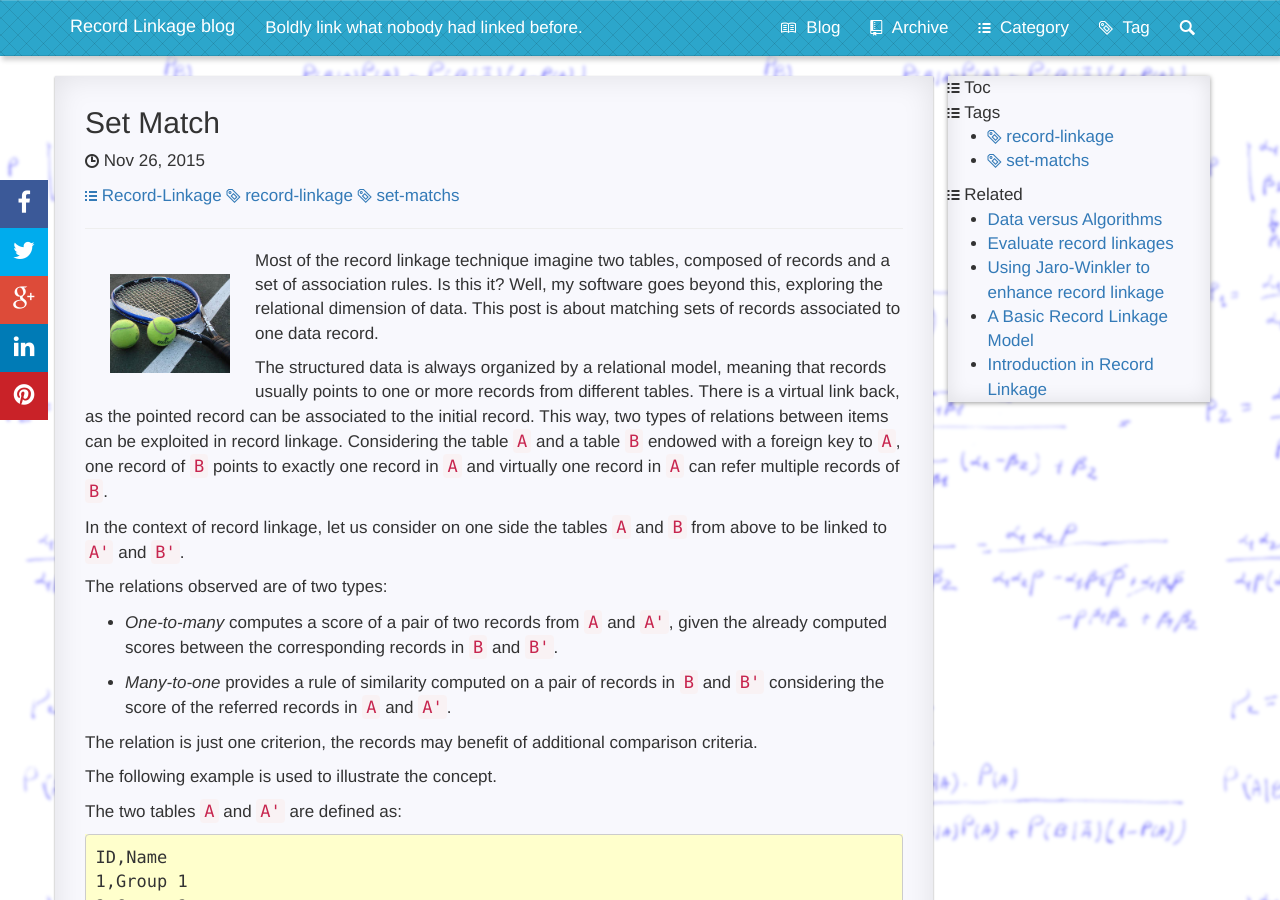
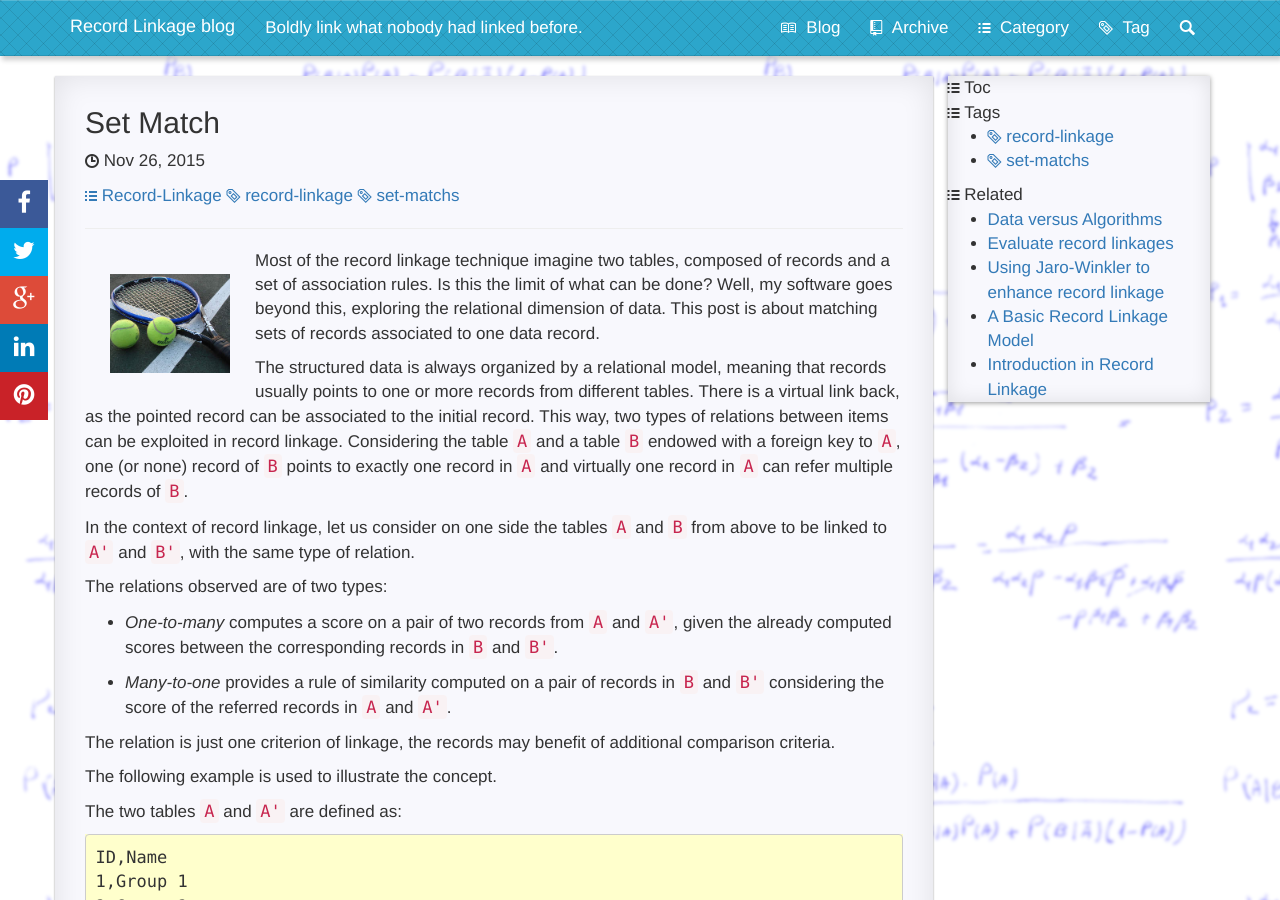
Before and after one commit to RazvanML/reco-link, a Jekyll site: the page built from _posts/2015-11-26-Set-Match.md, in a window 1280 px wide and 900 px high. Built offline with Jekyll 4.4.1, drawn with Linux system fonts in a browser that asks for light colours; nearby versions of some CDN libraries; Markdown is read by kramdown in place of the engine named in the settings; comment, search, counter and statistics services are not loaded; some of the changed text lies outside the part shown.

Commit message:
Corrections

````diff
--- a/_posts/2015-11-26-Set-Match.md
+++ b/_posts/2015-11-26-Set-Match.md
@@ -7,7 +7,7 @@ categories: Record-Linkage
 
  <img src="{{'/static/img/recolink/tenisracket.jpg' | prepend: site.baseurl | prepend: site.url }}"
     alt='Tennis racket' style="float:left;padding:15px;margin:10px;width:150px"   />
-Most of the record linkage technique imagine two tables, composed of records and a set of association rules. Is this it?
+Most of the record linkage technique imagine two tables, composed of records and a set of association rules. Is this the limit of what can be done?
 Well, my software goes beyond this, exploring the relational dimension of data. This post is about matching sets of
 records associated to one data record.
 
@@ -16,21 +16,21 @@ records associated to one data record.
 The structured data is always organized by a relational model, meaning that records usually points to one or more
 records from different tables. There is a virtual link back, as the pointed record can be associated to the initial record.
 This way, two types of relations between items can be exploited in record linkage. Considering the table ```A```
- and a table ```B``` endowed with a foreign key to ```A```, one record of ```B``` points to exactly one record in
+ and a table ```B``` endowed with a foreign key to ```A```, one (or none) record of ```B``` points to exactly one record in
  ```A``` and virtually one record in ```A``` can refer multiple records of ```B```.
 
 In the context of record linkage, let us consider on one side the tables ```A``` and ```B``` from above to be linked to
- ```A'``` and ```B'```.
+ ```A'``` and ```B'```, with the same type of relation.
 
 The relations observed are of two types:
 
-* *One-to-many* computes a score of a pair of two records from ```A```  and ```A'```,
+* *One-to-many* computes a score on a pair of two records from ```A```  and ```A'```,
  given the already computed scores between the corresponding records in ```B``` and ```B'```.
 
 * *Many-to-one* provides a rule of similarity computed on a pair of records in ```B``` and ```B'``` considering
 the score of the referred records in ```A``` and ```A'```.
 
-The relation is just one criterion, the records may benefit of additional comparison criteria.
+The relation is just one criterion of linkage, the records may benefit of additional comparison criteria.
 
 The following example is used to illustrate the concept.
 
@@ -210,12 +210,13 @@ Data import is symmetric and similar to the previous examples, with the exeption
 	</entities>
 ```
 
-The linkage rule introduce the ```RELATION_SIMILARITY``` rule type. The
+We introduce the linkage rule of type ```RELATION_SIMILARITY```.
+The relation similarity does not use fields, but a pair of left and right relations which
+are scored similarly to field values. The two relations shall have the same cardinality.
+
+The
 rule ```bygroupname``` has been introduced simply to generate the candidates for
 group matching. There are better techniques of generated the candidates (called blocking in the literature), but for now we focus on the relation matching only.
-
-The relation similarity does not use fields, but a pair of left and right relations which
-are matched instead. The two relations shall have the same cardinality.
 
 ```xml
 <matches>
````
Also changed, not shown: other parts of _posts/2015-11-26-Set-Match.md (+2 -2 lines).
